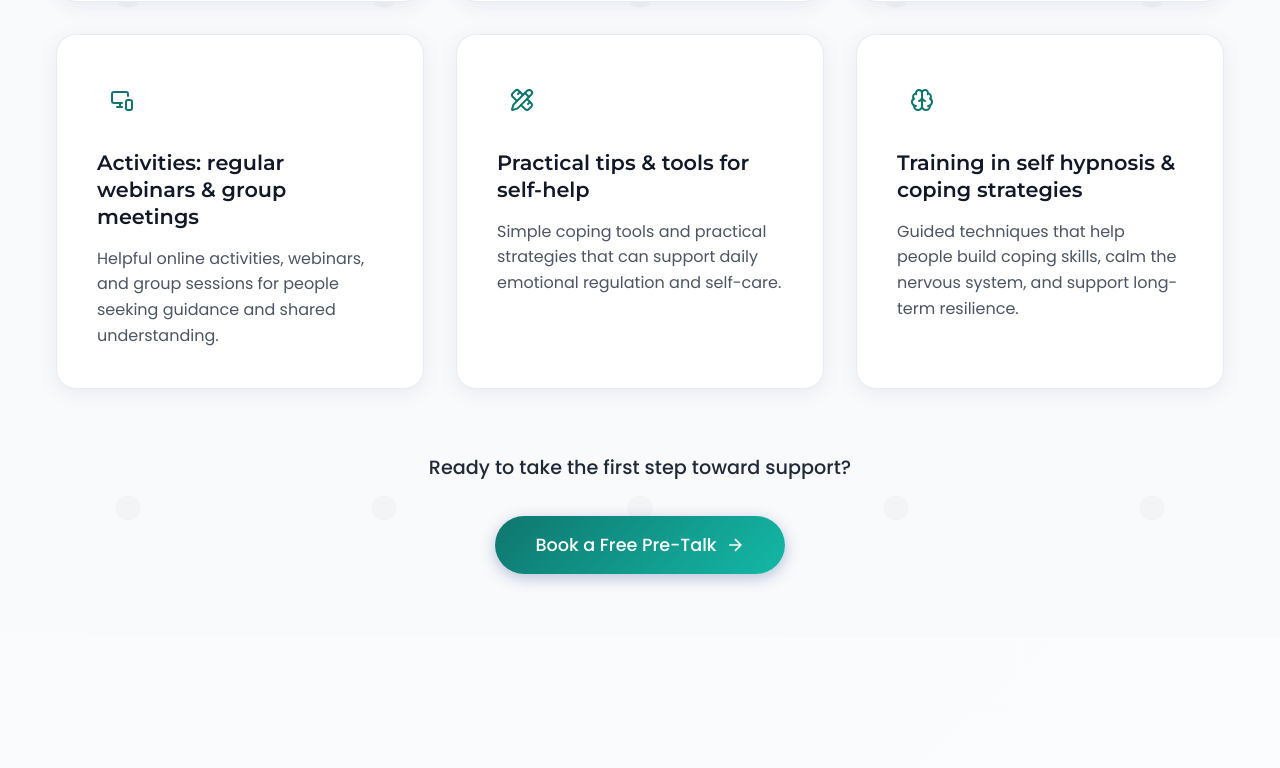
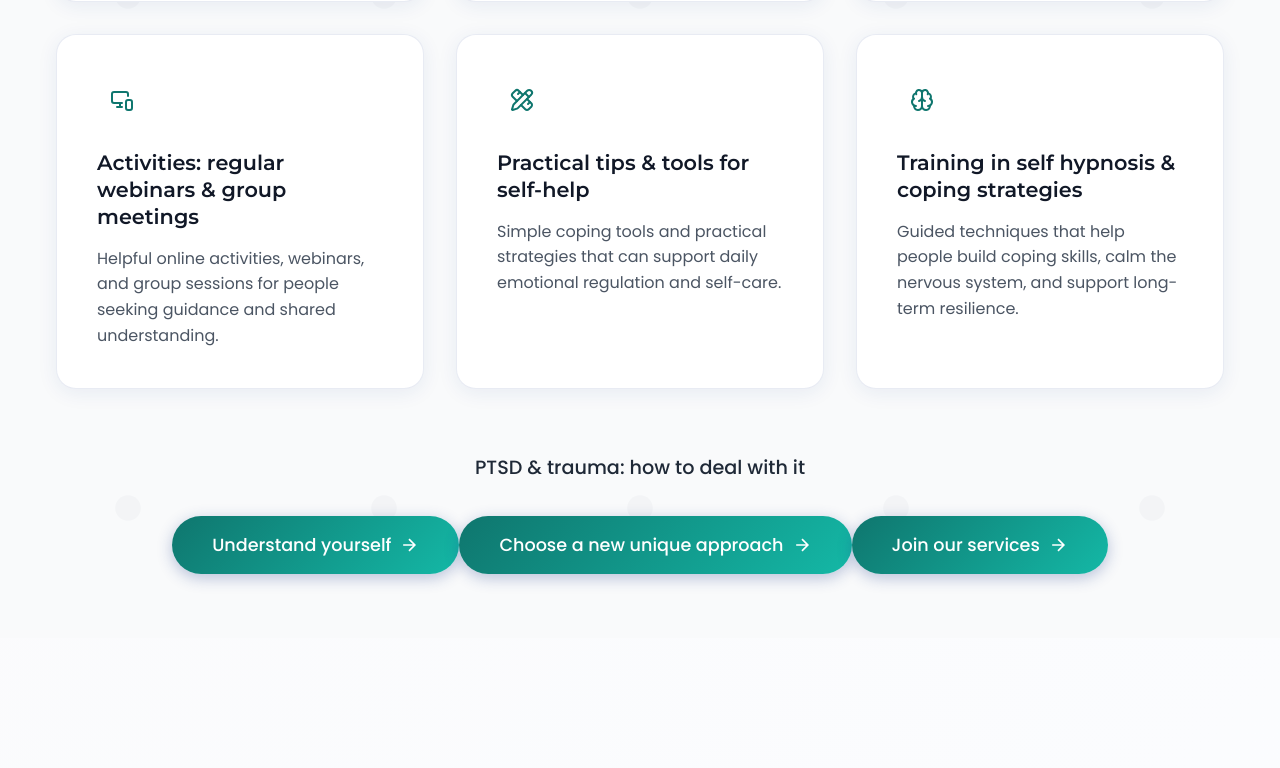
Before and after one commit to EngrE/Web, a React (Vite) app: page / in a window 1280 px wide. Shown: the part 1577-2345 px from the top of the page. Built offline with nearby package versions, Linux system fonts and the light colour scheme.

Commit message:
A unique approach to healing.

```diff
--- a/src/components/Features.jsx
+++ b/src/components/Features.jsx
@@ -16,12 +16,9 @@ const Features = ({
           <h2 className="features-title">
             {title} <span className="gradient-text">{gradientTitle}</span>
           </h2>
-
-          {subtitle && (
           <p className="features-subtitle">
-              {subtitle}
+            (C-)PTSD & trauma recovery program with no need to talk. A gentle way back into life.
           </p>
-          )}
         </div>
 
         <div className="features-grid">
@@ -48,30 +45,29 @@ const Features = ({
           ))}
         </div>
 
-        {(ctaText || buttonText) && (
         <div className="features-cta text-center">
-            {ctaText && (
           <p className="features-cta-text">
-                {ctaText}
+            PTSD & trauma: how to deal with it
           </p>
-            )}
-
-            {buttonText && (
           <button className="btn-primary features-button">
-                {buttonText}
-                <svg
-                  className="button-icon"
-                  viewBox="0 0 24 24"
-                  fill="none"
-                  stroke="currentColor"
-                  strokeWidth="2"
-                >
-                  <path d="M5 12h14M12 5l7 7-7 7" />
+            Understand yourself
+            <svg className="button-icon" viewBox="0 0 24 24" fill="none" stroke="currentColor" strokeWidth="2">
+              <path d="M5 12h14M12 5l7 7-7 7"/>
             </svg>
           </button>
-            )}
+          <button className="btn-primary features-button">
+             Choose a new unique approach
+            <svg className="button-icon" viewBox="0 0 24 24" fill="none" stroke="currentColor" strokeWidth="2">
+              <path d="M5 12h14M12 5l7 7-7 7"/>
+            </svg>
+          </button>
+          <button className="btn-primary features-button">
+            Join our services
+            <svg className="button-icon" viewBox="0 0 24 24" fill="none" stroke="currentColor" strokeWidth="2">
+              <path d="M5 12h14M12 5l7 7-7 7"/>
+            </svg>
+          </button>
         </div>
-        )}
       </div>
     </section>
   );
```
Lines whose indentation alone changed are shown as unchanged.
